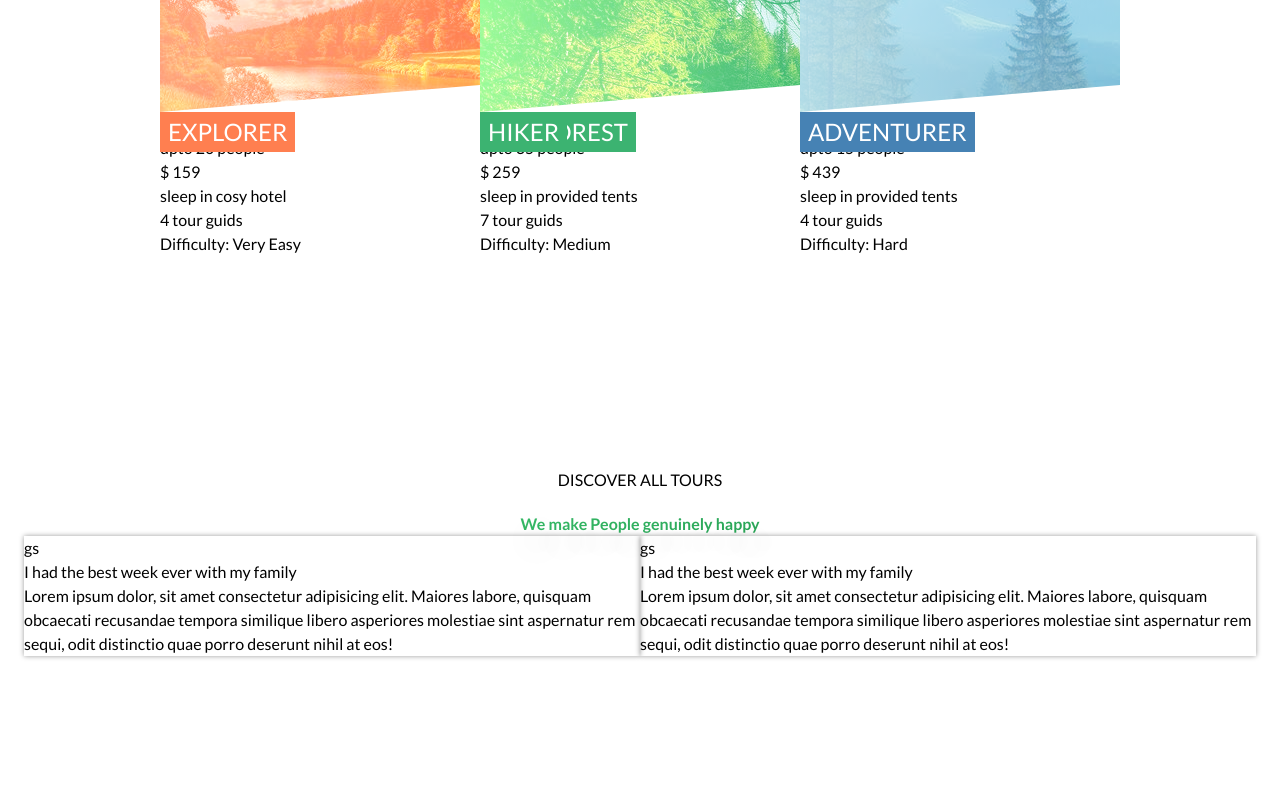
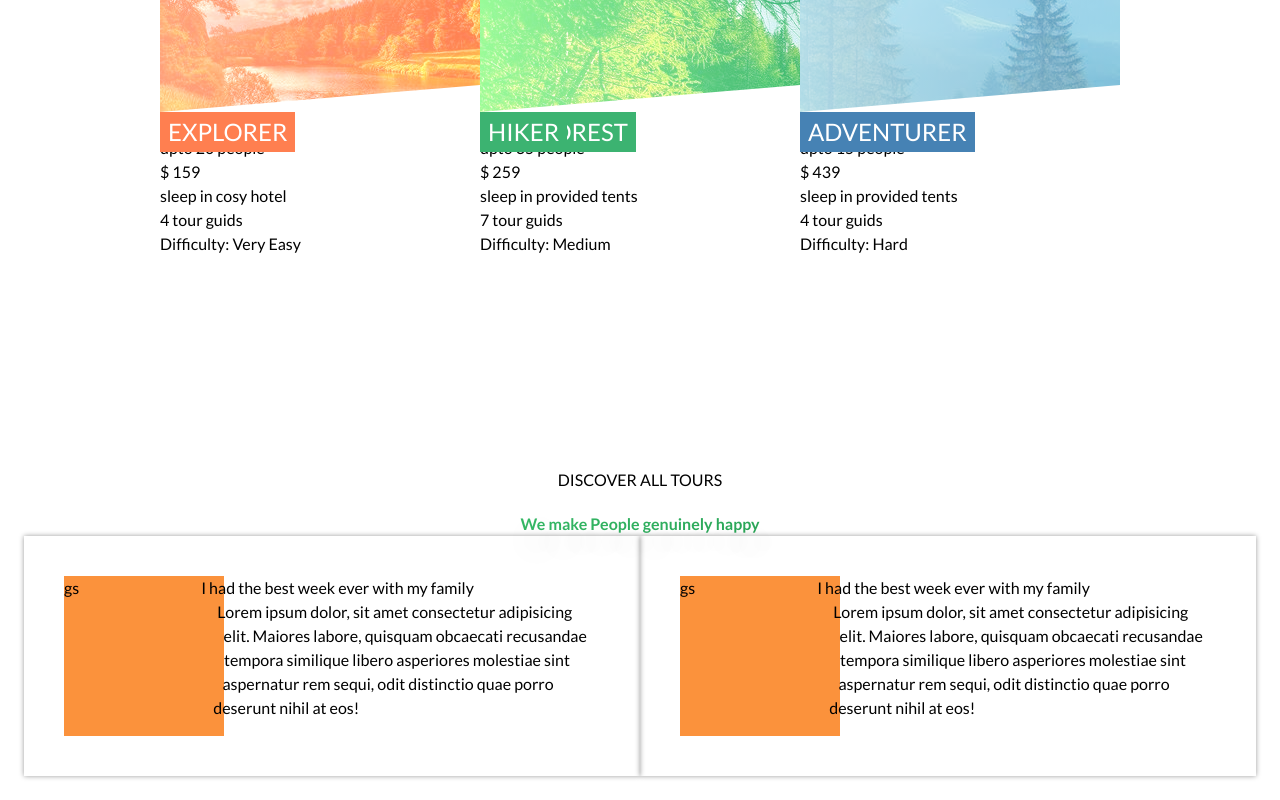
Before and after one commit to OmBharti999/pro, a Next.js app: page / in a window 1280 px wide. Shown: the part 2242-3042 px from the top of the page. Before the commit the page ends 2922 px from the top, so only its background shows below. Built offline with nearby package versions, Linux system fonts and the light colour scheme.

Commit message:
add style for storie card

```diff
--- a/app/_component/card/index.css
+++ b/app/_component/card/index.css
@@ -48,5 +48,10 @@
 /* Stories Card */
 /* --------------------------------------------------------------------- */
 .stories-card {
-  @apply w-3/4  ;
+  @apply w-3/4 p-10;
 }
+
+.stories-shape {
+  @apply w-40 h-40 float-left  bg-orange-400;
+  shape-outside: circle(50% at 50% 50%);
+}
```
